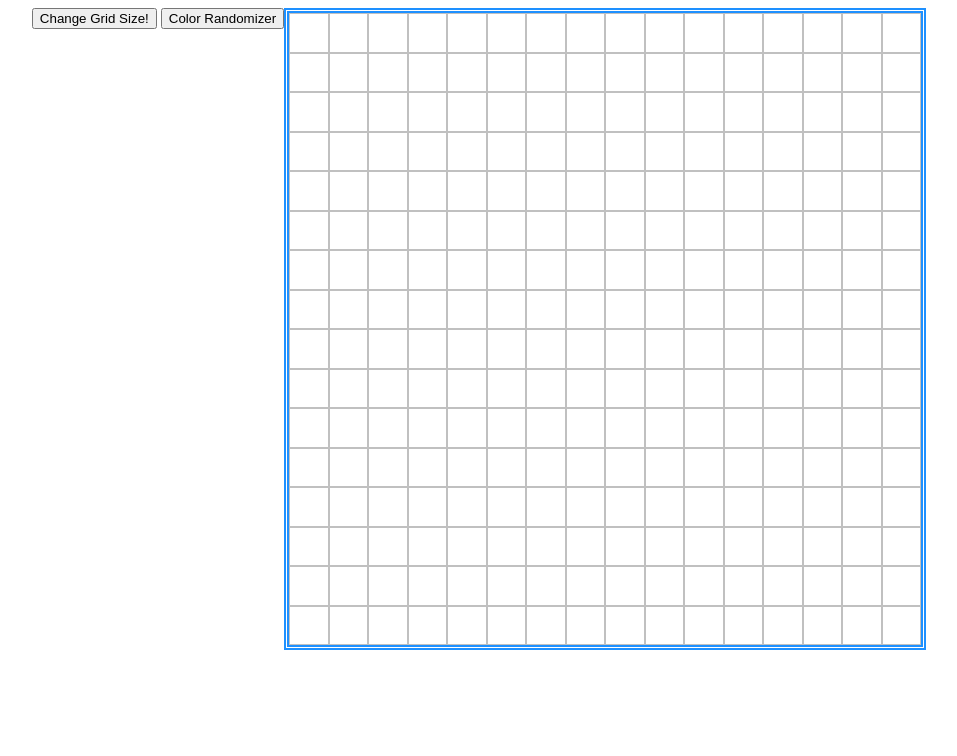
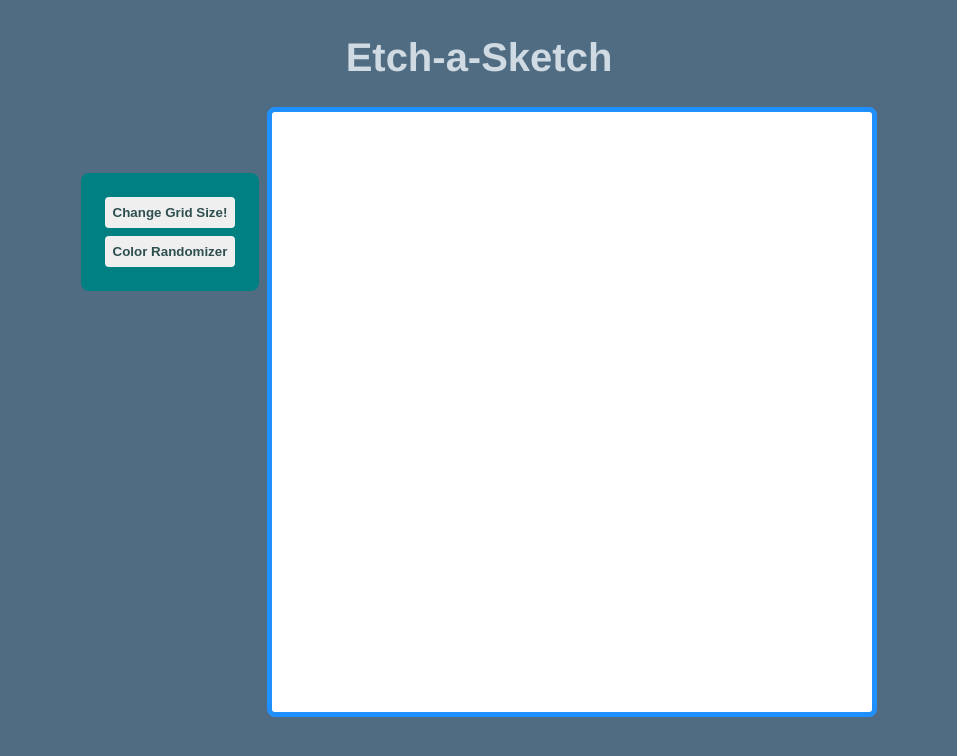
Before and after one commit to Maroosh-Gillani/etch-a-sketch, a plain HTML site: page index.html in a window 1280 px wide. Shown: the whole page, without its empty margins (161-1118 px from the left). Drawn offline with Linux system fonts and the light colour scheme.

Commit message:
Added more CSS

```diff
--- a/index.html
+++ b/index.html
@@ -9,12 +9,17 @@
 </head>
 
 <body>
-    <div id="buttons">
-        <button class="changeGridSize">Change Grid Size!</button>
-        <button class="colorChange">Color Randomizer</button>
-    </div>
-    <div id="container">
+    <h1>Etch-a-Sketch</h1>
 
+    <div class="content">
+        <div id="buttons">
+            <button class="changeGridSize">Change Grid Size!</button>
+            <button class="colorChange">Color Randomizer</button>
+        </div>
+
+        <div id="container">
+
+        </div>
     </div>
 </body>
 </html>
--- a/script.js
+++ b/script.js
@@ -22,7 +22,7 @@ document.addEventListener('DOMContentLoaded', function () {
         for (let i = 0; i < gridSize; i++) {
             for (let j = 0; j < gridSize; j++) {
                 const div = document.createElement('div');
-                div.classList.add('square');
+                // div.classList.add('square');
 
                 div.style.width = `${squareSize}px`; // Set width of the square
                 div.style.height = `${squareSize}px`; // Set height of the square
@@ -75,9 +75,11 @@ document.addEventListener('DOMContentLoaded', function () {
     colorButton.addEventListener('click', function () {
         if (!colorButtonFlag) {
             colorButtonFlag = true;
+            colorButton.style.backgroundColor = "#21c2af";
         }
         else {
             colorButtonFlag = false;
+            colorButton.style.backgroundColor = "#F0F0F0";
         }
     });
 
--- a/style.css
+++ b/style.css
@@ -1,12 +1,44 @@
 body {
     display: flex;
-    justify-content: center;
+    flex-direction: column;
+    align-items: center;
+    font-family: 'Franklin Gothic Medium', 'Arial Narrow', Arial, sans-serif;
+    background-color: #4f6c82;
+}
+
+.content {
+    display: flex;
+    align-items: center;
 }
 
 #container {
     display: grid;
-    border: 5px double dodgerblue;
+    border: 5px solid dodgerblue;
+    border-radius: 8px;
+    background-color: white;
 }
-.square {
-    border: 1px solid silver;
+
+#buttons {
+    display: flex;
+    flex-direction: column;
+    padding: 24px;
+    gap: 8px;
+    background-color: teal;
+    border-radius: 8px;
+    margin-right: 8px;
+    margin-bottom: 360px;
 }
+
+button {
+    border: none;
+    border-radius: 4px;
+    padding: 8px;
+    color: darkslategray;
+    font-weight: bold;
+}
+
+h1 {
+    color: #cfdae3;
+    font-weight: bolder;
+    font-size: 40px;
+}
```
